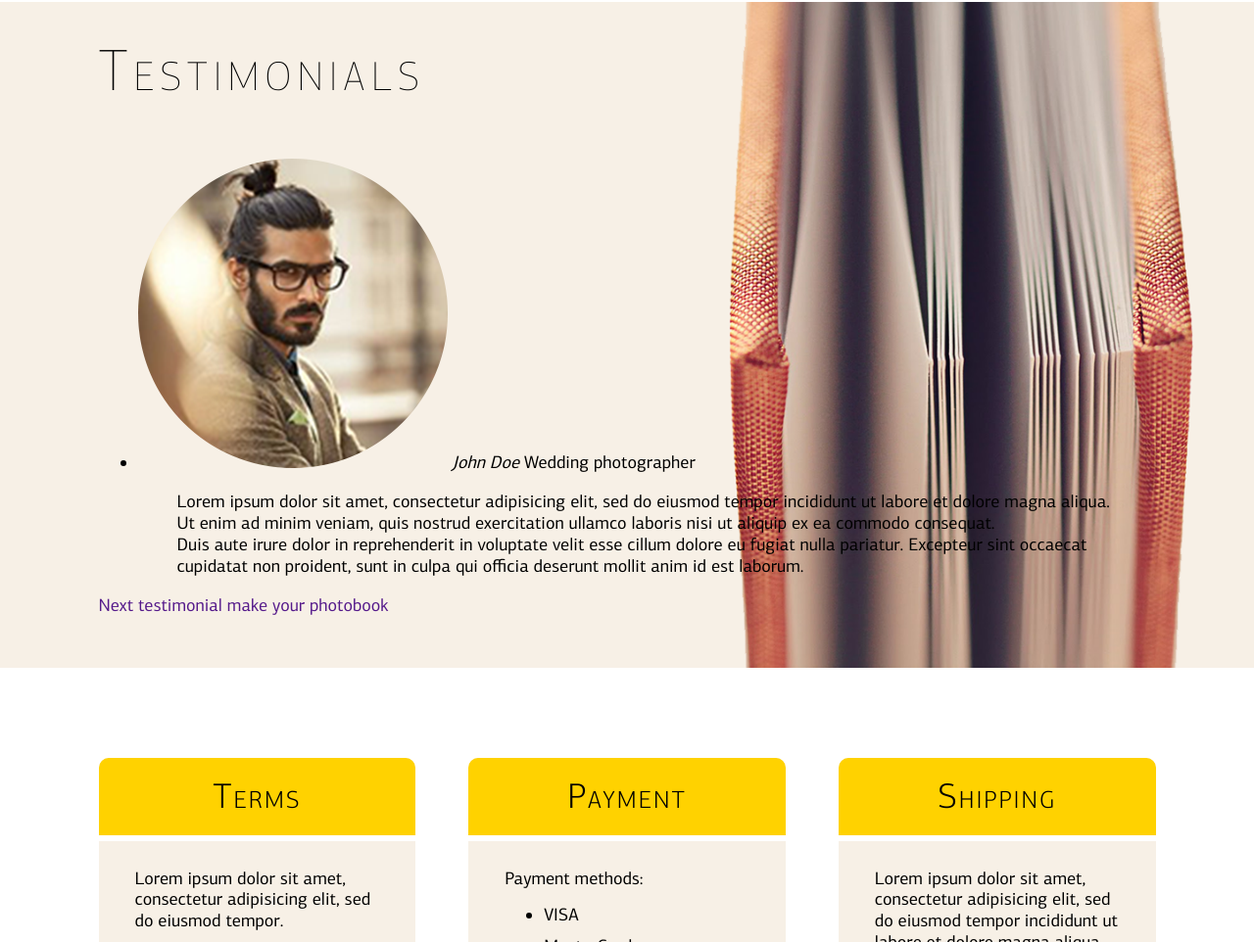
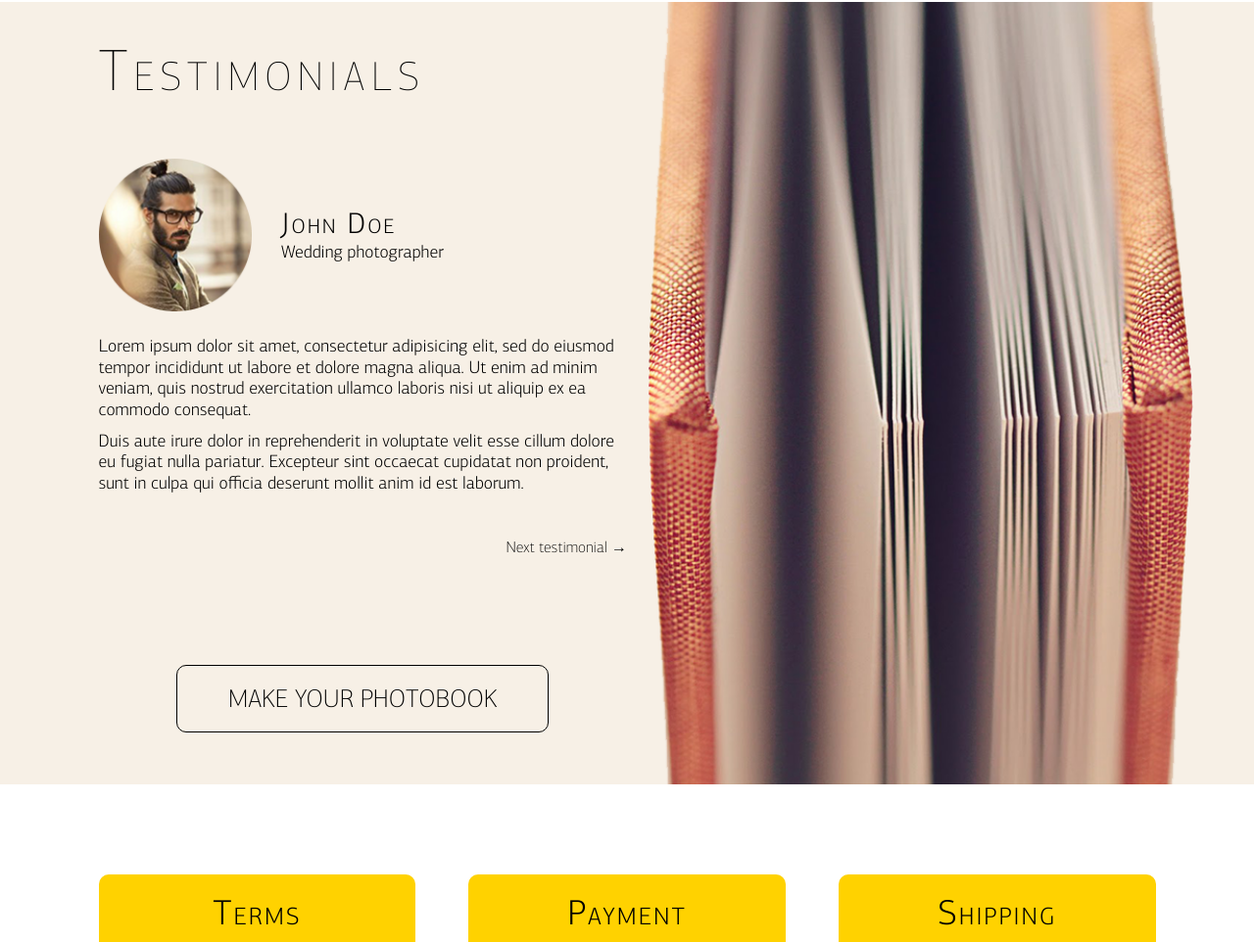
Before and after one commit to lastavenka/photobook, a website: page source/index.html in a window 1280 px wide. Shown: the part 2629-3591 px from the top of the page at 98% size. Drawn offline with nearby package versions, Linux system fonts and the light colour scheme; files that its build step writes are made by us from their sources; files whose address does not match are found by name.

Commit message:
Testimonials styles. Slider

```diff
--- a/source/index.html
+++ b/source/index.html
@@ -134,39 +134,51 @@
   <section class="testimonials">
     <div class="testimonials__inner">
       <h2 class="testimonials__title">Testimonials</h2>
+      <div class="testimonials__wrap">
         <ul class="testimonials__list">
           <li class="testimonial">
             <div class="testimonial__group">
               <img src="img/testimonial__img--JohnDoe.png" srcset="img/testimonial__img--JohnDoe@2x.png" alt="John Doe" class="testimonial__img">
+              <div class="testimonial__wrap">
                 <cite class="testimonial__name">John Doe</cite>
                 <span class="testimonial__position">Wedding photographer</span>
               </div>
-          <blockquote class="testimonial__text">Lorem ipsum dolor sit amet, consectetur adipisicing elit, sed do eiusmod tempor incididunt ut labore et dolore magna aliqua. Ut enim ad minim veniam, quis nostrud exercitation ullamco laboris nisi ut aliquip ex ea commodo consequat.<br>Duis aute irure dolor in reprehenderit in voluptate velit esse cillum dolore eu fugiat nulla pariatur. Excepteur sint occaecat cupidatat non proident, sunt in culpa qui officia deserunt mollit anim id est laborum.</blockquote>
+            </div>
+            <blockquote class="testimonial__text">Lorem ipsum dolor sit amet, consectetur adipisicing elit, sed do eiusmod tempor incididunt ut labore et dolore magna aliqua. Ut enim ad minim veniam, quis nostrud exercitation ullamco laboris nisi ut aliquip ex ea commodo consequat.</blockquote>
+            <blockquote class="testimonial__text">Duis aute irure dolor in reprehenderit in voluptate velit esse cillum dolore eu fugiat nulla pariatur. Excepteur sint occaecat cupidatat non proident, sunt in culpa qui officia deserunt mollit anim id est laborum.</blockquote>
 
           </li>
-        <!--
+
           <li class="testimonial">
             <div class="testimonial__group">
-    <img src="img/testimonial__img--JohnDoe.jpg" srcset="img/testimonial__img--JohnDoe@2x.jpg" alt="John Doe" class="testimonial__img">
-    <cite class="testimonial__name">John Doe</cite>
+              <img src="img/testimonial__img--JohnDoe.png" srcset="img/testimonial__img--JohnDoe@2x.png" alt="John Doe" class="testimonial__img">
+              <div class="testimonial__wrap">
+                <cite class="testimonial__name">John Doe 2</cite>
                 <span class="testimonial__position">Wedding photographer</span>
               </div>
-  <blockquote class="testimonial__text">Lorem ipsum dolor sit amet, consectetur adipisicing elit, sed do eiusmod tempor incididunt ut labore et dolore magna aliqua. Ut enim ad minim veniam, quis nostrud exercitation ullamco laboris nisi ut aliquip ex ea commodo consequat.<br>Duis aute irure dolor in reprehenderit in voluptate velit esse cillum dolore eu fugiat nulla pariatur. Excepteur sint occaecat cupidatat non proident, sunt in culpa qui officia deserunt mollit anim id est laborum.</blockquote>
+            </div>
+            <blockquote class="testimonial__text">Lorem ipsum dolor sit amet, consectetur adipisicing elit, sed do eiusmod tempor incididunt ut labore et dolore magna aliqua. Ut enim ad minim veniam, quis nostrud exercitation ullamco laboris nisi ut aliquip ex ea commodo consequat.</blockquote>
+            <blockquote class="testimonial__text">Duis aute irure dolor in reprehenderit in voluptate velit esse cillum dolore eu fugiat nulla pariatur. Excepteur sint occaecat cupidatat non proident, sunt in culpa qui officia deserunt mollit anim id est laborum.</blockquote>
 
           </li>
           <li class="testimonial">
             <div class="testimonial__group">
-    <img src="img/testimonial__img--JohnDoe.jpg" srcset="img/testimonial__img--JohnDoe@2x.jpg" alt="John Doe" class="testimonial__img">
-    <cite class="testimonial__name">John Doe</cite>
+              <img src="img/testimonial__img--JohnDoe.png" srcset="img/testimonial__img--JohnDoe@2x.png" alt="John Doe" class="testimonial__img">
+              <div class="testimonial__wrap">
+                <cite class="testimonial__name">John Doe 3</cite>
                 <span class="testimonial__position">Wedding photographer</span>
               </div>
-  <blockquote class="testimonial__text">Lorem ipsum dolor sit amet, consectetur adipisicing elit, sed do eiusmod tempor incididunt ut labore et dolore magna aliqua. Ut enim ad minim veniam, quis nostrud exercitation ullamco laboris nisi ut aliquip ex ea commodo consequat.<br>Duis aute irure dolor in reprehenderit in voluptate velit esse cillum dolore eu fugiat nulla pariatur. Excepteur sint occaecat cupidatat non proident, sunt in culpa qui officia deserunt mollit anim id est laborum.</blockquote>
-
+            </div>
+            <blockquote class="testimonial__text">Lorem ipsum dolor sit amet, consectetur adipisicing elit, sed do eiusmod tempor incididunt ut labore et dolore magna aliqua. Ut enim ad minim veniam, quis nostrud exercitation ullamco laboris nisi ut aliquip ex ea commodo consequat.</blockquote>
+            <blockquote class="testimonial__text">Duis aute irure dolor in reprehenderit in voluptate velit esse cillum dolore eu fugiat nulla pariatur. Excepteur sint occaecat cupidatat non proident, sunt in culpa qui officia deserunt mollit anim id est laborum.</blockquote>
           </li>
--->
         </ul>
-      <a href="" class="testimonials__next">Next testimonial</a>
-      <a href="" class="testimonials__btn">make your photobook</a>
+        <div class="testimonials__group">
+          <a href="#" class="testimonials__nav testimonials__nav--prev testimonials__nav--hidden">&#8592; Prev testimonial</a>
+          <a href="#" class="testimonials__nav testimonials__nav--next">Next testimonial &#8594;</a>
+        </div>
+        <a href="#" class="testimonials__btn">make your photobook</a>
+      </div>
     </div>
   </section>
   <section class="terms">
--- a/source/js/script.js
+++ b/source/js/script.js
@@ -2,10 +2,10 @@
   'use strict';
 
   var file = 'img/sprite.svg',
-    revision = 4;
+        revision = 4;
 
-  if (!document.createElementNS || !document.createElementNS('http://www.w3.org/2000/svg', 'svg').createSVGRect)
-    return true;
+    if (!document.createElementNS || !document.createElementNS('http://www.w3.org/2000/svg', 'svg').createSVGRect)
+      return true;
 
   var isLocalStorage = 'localStorage' in window && window['localStorage'] !== null,
     request,
--- /dev/null
+++ b/source/js/slider.js
@@ -0,0 +1,33 @@
+'use strict';
+
+(function () {
+  var list = document.querySelector(".testimonials__list");
+  var currentSlide = document.querySelector(".testimonial");
+  var prev = document.querySelector(".testimonials__nav--prev");
+  var next = document.querySelector(".testimonials__nav--next");
+  var position = 0;
+
+  next.addEventListener("click", function (event) {
+    event.preventDefault();
+    var newPosition = position - 100;
+    list.style.marginLeft = newPosition + "%";
+    position = newPosition;
+    currentSlide = currentSlide.nextElementSibling;
+    prev.classList.remove("testimonials__nav--hidden");
+    if (currentSlide == list.lastElementChild) {
+      next.classList.add("testimonials__nav--hidden");
+    }
+  });
+
+  prev.addEventListener("click", function (event) {
+    event.preventDefault();
+    var newPosition = position + 100;
+    list.style.marginLeft = newPosition + "%";
+    position = newPosition;
+    currentSlide = currentSlide.previousElementSibling;
+    next.classList.remove("testimonials__nav--hidden");
+    if (currentSlide == list.firstElementChild) {
+      prev.classList.add("testimonials__nav--hidden");
+    }
+  });
+})();
--- a/source/sass/components/page-footer.scss
+++ b/source/sass/components/page-footer.scss
@@ -61,6 +61,9 @@
     font-size: $font-size-base;
     color: $black;
     font-weight: 400;
+    &:active {
+      font-weight: 500;
+    }
     &--tracked {
       font-variant: small-caps;
       letter-spacing: 2px;
--- a/source/sass/components/page-header.scss
+++ b/source/sass/components/page-header.scss
@@ -50,6 +50,9 @@
         border-bottom: none;
       }
     }
+    @media(min-width: $min-width-1) and (max-width: $max-width-1) {
+      margin-right: 10%;
+    }
     @media(max-width: $min-width-1) {
       display: none;
     }
@@ -68,9 +71,6 @@
     color: $gray-21;
     border-bottom: 1px dashed $gray-21;
     font-weight: 300;
-    @media(max-width: $min-width-1) {
-      font-size: 0;
-    }
   }
   &__login {
     font-size: 0;
--- a/source/sass/components/promo.scss
+++ b/source/sass/components/promo.scss
@@ -57,6 +57,9 @@
       border-color: $yellow;
       color: $yellow;
     }
+    @media(min-width: $min-width-1) and (max-width: $max-width-1) {
+      width: 45%;
+    }
     @media(max-width: $min-width-1) {
       width: 70%;
     }
--- a/source/sass/components/testimonials.scss
+++ b/source/sass/components/testimonials.scss
@@ -15,6 +15,9 @@
     @media (-webkit-min-device-pixel-ratio: 2) {
       background-image: url("../img/bg-testimonials@2x.png");
     }
+    @media(max-width: $max-width-1) {
+      background-image: none;
+    }
   }
   &__title {
     font-family: $font-family-base;
@@ -27,4 +30,100 @@
     margin-top: 0;
     margin-bottom: 53px;
   }
+  &__wrap {
+    width: 50%;
+    overflow: hidden;
+    @media(max-width: $max-width-1) {
+      width: 70%;
+      margin: auto;
+    }
+  }
+  &__list {
+    @include list-to-flex;
+    width: 300%;
+    transition: all .4s;
+  }
+  &__group {
+    display: flex;
+    justify-content: space-between;
+    margin-top: 35px;
+  }
+  &__nav {
+    font-family: $font-family-base;
+    font-size: $font-size-base - .2;
+    line-height: 1.2;
+    color: $black;
+    font-weight: 200;
+    &--hidden {
+      visibility: hidden;
+    }
+  }
+  &__btn {
+    display: block;
+    width: 70%;
+    padding-top: 18px;
+    padding-bottom: 18px;
+    margin-left: auto;
+    margin-right: auto;
+    text-align: center;
+    text-transform: uppercase;
+    line-height: 1.2;
+    font-family: $font-family-base;
+    font-size: $font-size-base + .8;
+    color: $black;
+    font-weight: 200;
+    border: 1px solid $black;
+    border-radius: 10px;
+    margin-top: 110px;
+    &::before {
+      @include clearfix;
+    }
+    &:active {
+      border-color: $yellow;
+      color: $yellow;
+    }
+    @media(max-width: $min-width-1) {
+      width: 70%;
+    }
+  }
 }
+
+.testimonial {
+  width: 100%;
+  &__group {
+    margin-bottom: 25px;
+    display: flex;
+    align-items: center;
+  }
+  &__img {
+    width: 29%;
+    margin-right: 30px;
+  }
+  &__name {
+    font-family: $font-family-base;
+    font-size: $font-size-base + 1.2;
+    line-height: 1.2;
+    color: $black;
+    font-weight: 300;
+    font-variant: small-caps;
+    letter-spacing: 2px;
+    font-style: normal;
+  }
+  &__position {
+    display: block;
+    font-family: $font-family-base;
+    font-size: $font-size-base;
+    line-height: 1.2;
+    color: $black;
+    font-weight: 300;
+  }
+  &__text {
+    margin: 0;
+    font-family: $font-family-base;
+    font-size: $font-size-base;
+    line-height: 1.2;
+    color: $black;
+    font-weight: 300;
+    margin-bottom: 10px;
+  }
+}
```
Also changed, not shown: build/css/style.css, build/css/style.min.css, build/index.html, build/js/script.min.js, source/js/hamburger.js (line endings or trailing spaces). Lines whose indentation alone changed are shown as unchanged.
